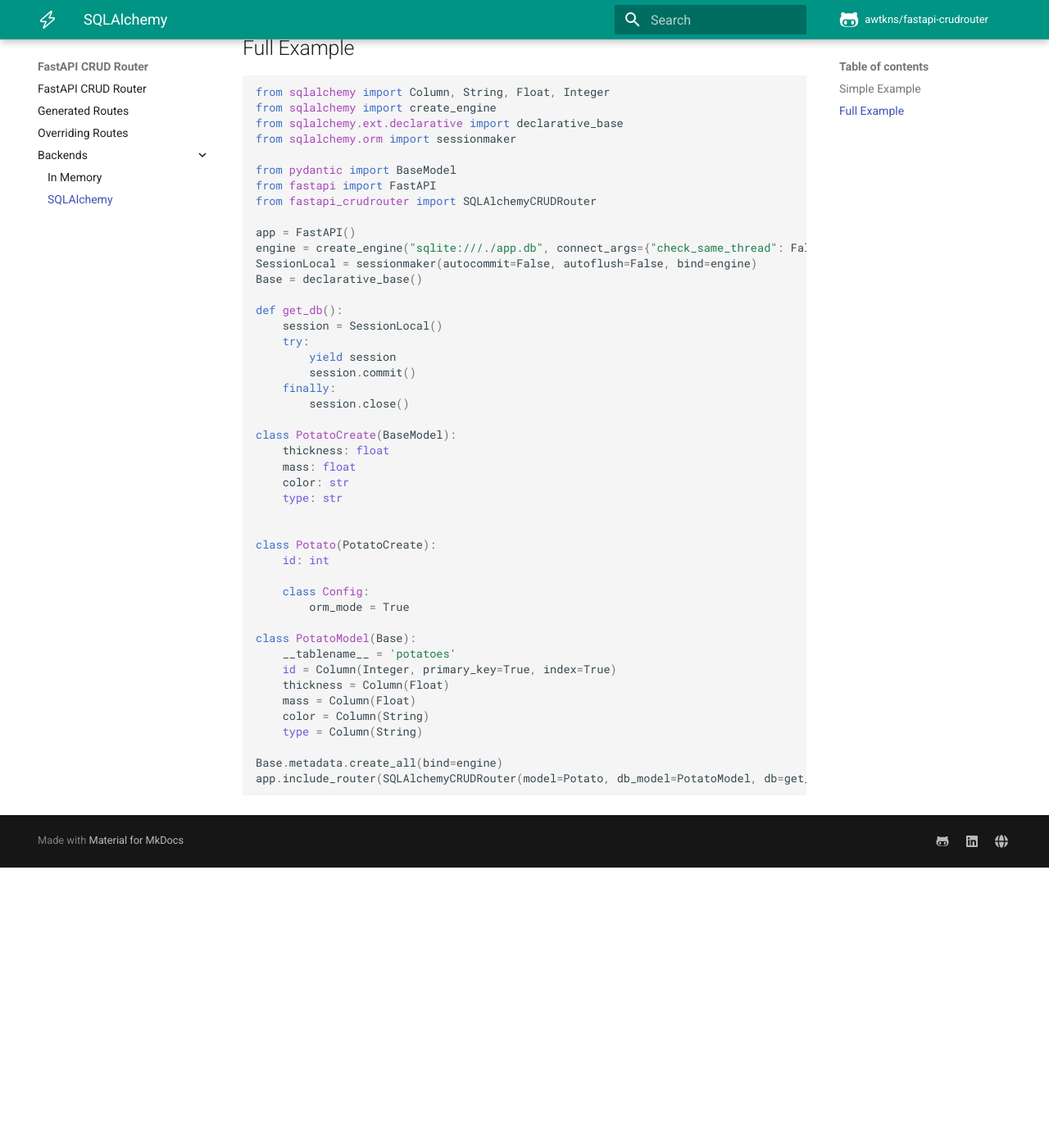
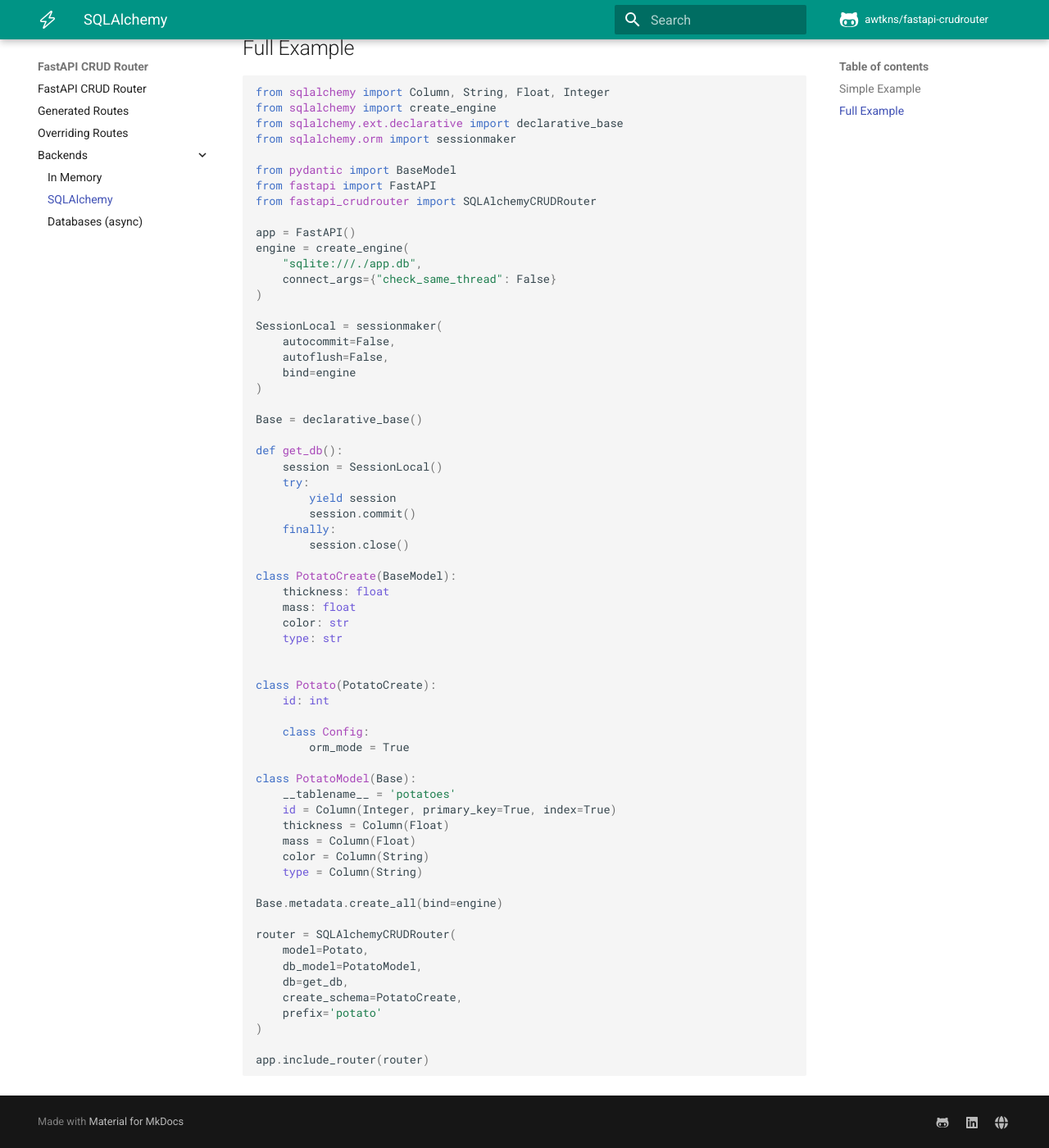
Before and after one commit to awtkns/fastapi-crudrouter, an MkDocs documentation site: the page built from docs/backends/sqlalchemy.md, in a window 1280 px wide and 1400 px high, scrolled down 775 px. Shown: the whole window at 82% size. Built offline with MkDocs 1.6.1 and Material for MkDocs 9.7.7, drawn with Linux system fonts in a browser that asks for light colours; comment, search, counter and statistics services are not loaded; before the commit the page ends 1833 px from its top, so only the background shows below that.

Commit message:
updating docs

````diff
--- a/docs/backends/sqlalchemy.md
+++ b/docs/backends/sqlalchemy.md
@@ -34,8 +34,17 @@
 from fastapi_crudrouter import SQLAlchemyCRUDRouter
 
 app = FastAPI()
-engine = create_engine("sqlite:///./app.db", connect_args={"check_same_thread": False})
-SessionLocal = sessionmaker(autocommit=False, autoflush=False, bind=engine)
+engine = create_engine(
+    "sqlite:///./app.db",
+    connect_args={"check_same_thread": False}
+)
+
+SessionLocal = sessionmaker(
+    autocommit=False,
+    autoflush=False,
+    bind=engine
+)
+
 Base = declarative_base()
 
 def get_db():
@@ -68,6 +77,14 @@
     type = Column(String)
 
 Base.metadata.create_all(bind=engine)
-app.include_router(SQLAlchemyCRUDRouter(model=Potato, db_model=PotatoModel, db=get_db, create_schema=PotatoCreate, prefix='potato'))
 
+router = SQLAlchemyCRUDRouter(
+    model=Potato,
+    db_model=PotatoModel,
+    db=get_db,
+    create_schema=PotatoCreate,
+    prefix='potato'
+)
+
+app.include_router(router)
 ```
--- a/mkdocs.yml
+++ b/mkdocs.yml
@@ -23,6 +23,7 @@
 - Backends:
     - In Memory: backends/memory.md
     - SQLAlchemy: backends/sqlalchemy.md
+    - Databases (async): backends/async.md
 
 
 markdown_extensions:
````
Also changed, not shown: docs/backends/async.md (added, +81 -0 lines), docs/backends/memory.md (+3 -2 lines).
